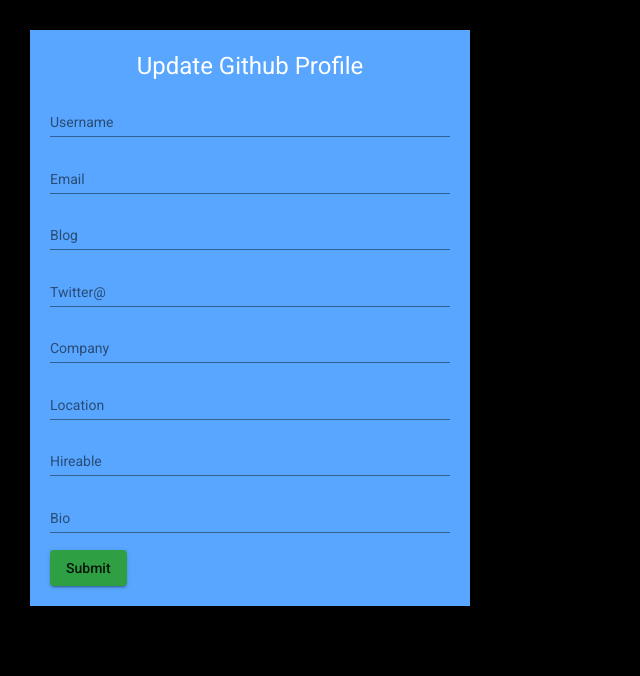
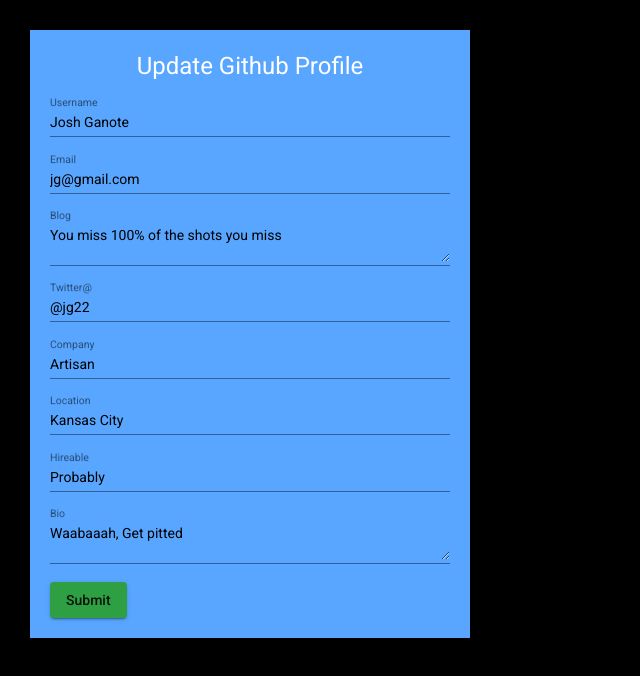
Before and after one commit to ArtisanTechGroup/NestJS-OAuth, an Angular app: page / in a window 1280 px wide. Shown: the top 676 px of the page, without its empty margins (0-640 px from the left). Built offline with nearby package versions, Linux system fonts and the light colour scheme.

Commit message:
form is populate with mock data

```diff
--- a/src/app/components/user-form/user-form.component.html
+++ b/src/app/components/user-form/user-form.component.html
@@ -1,30 +1,84 @@
 <div class="form-body">
   <h1>Update Github Profile</h1>
-  <form [formGroup]="userForm" (ngSubmit)="onSubmit()" class="form-container">
+  <form
+    *ngIf="userForm"
+    [formGroup]="userForm"
+    (ngSubmit)="onSubmit()"
+    class="form-container"
+  >
     <mat-form-field class="form-field">
-      <input matInput placeholder="Username" formControlName="name" />
+      <mat-label>Username</mat-label>
+      <input
+        matInput
+        formControlName="name"
+        [value]="(userData$ | async)?.name"
+      />
     </mat-form-field>
     <mat-form-field class="form-field">
-      <input matInput placeholder="Email" formControlName="email" />
+      <mat-label>Email</mat-label>
+      <input
+        matInput
+        formControlName="email"
+        type="email"
+        [value]="(userData$ | async)?.email"
+      />
     </mat-form-field>
     <mat-form-field class="form-field">
-      <input matInput placeholder="Blog" formControlName="blog" />
+      <mat-label>Blog</mat-label>
+      <textarea
+        matInput
+        formControlName="blog"
+        [value]="(userData$ | async)?.blog"
+      ></textarea>
     </mat-form-field>
     <mat-form-field class="form-field">
-      <input matInput placeholder="Twitter@" formControlName="twitter" />
+      <mat-label>Twitter@</mat-label>
+      <input
+        matInput
+        formControlName="twitter"
+        [value]="(userData$ | async)?.twitter"
+      />
     </mat-form-field>
     <mat-form-field class="form-field">
-      <input matInput placeholder="Company" formControlName="company" />
+      <mat-label>Company</mat-label>
+      <input
+        matInput
+        formControlName="company"
+        [value]="(userData$ | async)?.company"
+      />
     </mat-form-field>
     <mat-form-field class="form-field">
-      <input matInput placeholder="Location" formControlName="location" />
+      <mat-label>Location</mat-label>
+      <input
+        matInput
+        formControlName="location"
+        [value]="(userData$ | async)?.location"
+      />
     </mat-form-field>
     <mat-form-field class="form-field">
-      <input matInput placeholder="Hireable" formControlName="hireable" />
+      <mat-label>Hireable</mat-label>
+      <input
+        matInput
+        formControlName="hireable"
+        [value]="(userData$ | async)?.hireable"
+      />
     </mat-form-field>
     <mat-form-field class="form-field">
-      <input matInput placeholder="Bio" formControlName="bio" />
+      <mat-label>Bio</mat-label>
+      <textarea
+        matInput
+        formControlName="bio"
+        [value]="(userData$ | async)?.bio"
+      ></textarea>
     </mat-form-field>
-    <button mat-raised-button color="#238636">Submit</button>
+    <button mat-raised-button>Submit</button>
   </form>
 </div>
+
+<!-- <div class="test-container">
+  <div class="test-body">
+    <div>
+      <p>{{  }}</p>
+    </div>
+  </div>
+</div> -->
--- a/src/app/components/user-form/user-form.component.ts
+++ b/src/app/components/user-form/user-form.component.ts
@@ -1,5 +1,8 @@
 import { Component, OnInit } from '@angular/core';
 import { FormBuilder, FormGroup } from '@angular/forms';
+import { Observable } from 'rxjs';
+import { IFormData } from '../../services/data/IFormData';
+import { TestService } from '../../services/test.service';
 
 @Component({
   selector: 'app-user-form',
@@ -8,10 +11,13 @@
 })
 export class UserFormComponent implements OnInit {
   userForm: FormGroup;
+  userData$: Observable<IFormData>;
 
-  constructor(private fb: FormBuilder) {}
+  constructor(private fb: FormBuilder, private test: TestService) {}
 
   ngOnInit(): void {
+    this.userData$ = this.test.getData();
+    console.log(this.userData$);
     this.userForm = this.fb.group({
       name: '',
       email: '',
--- /dev/null
+++ b/src/app/services/data/IFormData.ts
@@ -0,0 +1,10 @@
+export interface IFormData {
+  name: string;
+  email: string;
+  blog: string;
+  twitter: string;
+  company: string;
+  location: string;
+  hireable: string;
+  bio: string;
+}
--- /dev/null
+++ b/src/app/services/data/mock-data.ts
@@ -0,0 +1,12 @@
+import { IFormData } from '../data/IFormData';
+
+export const FormData: IFormData = {
+  name: 'Josh Ganote',
+  email: 'jg@gmail.com',
+  blog: 'You miss 100% of the shots you miss',
+  twitter: '@jg22',
+  company: 'Artisan',
+  location: 'Kansas City',
+  hireable: 'Probably',
+  bio: 'Waabaaah, Get pitted',
+};
--- /dev/null
+++ b/src/app/services/test.service.ts
@@ -0,0 +1,16 @@
+import { Injectable } from '@angular/core';
+import { IFormData } from './data/IFormData';
+import { FormData } from '../services/data/mock-data';
+import { Observable, of } from 'rxjs';
+import { delay } from 'rxjs/operators';
+
+@Injectable({
+  providedIn: 'root',
+})
+export class TestService {
+  constructor() {}
+
+  getData(): Observable<IFormData> {
+    return of(FormData).pipe(delay(1000));
+  }
+}
```
